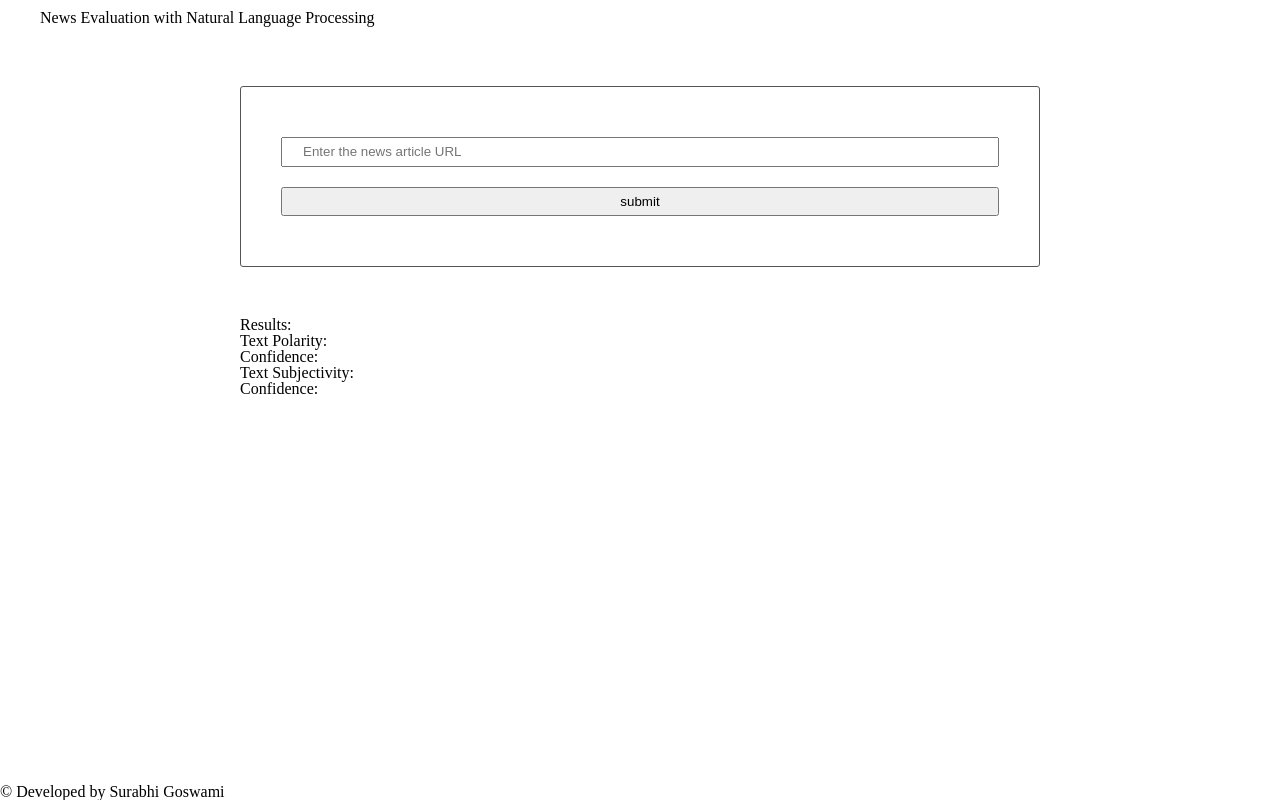
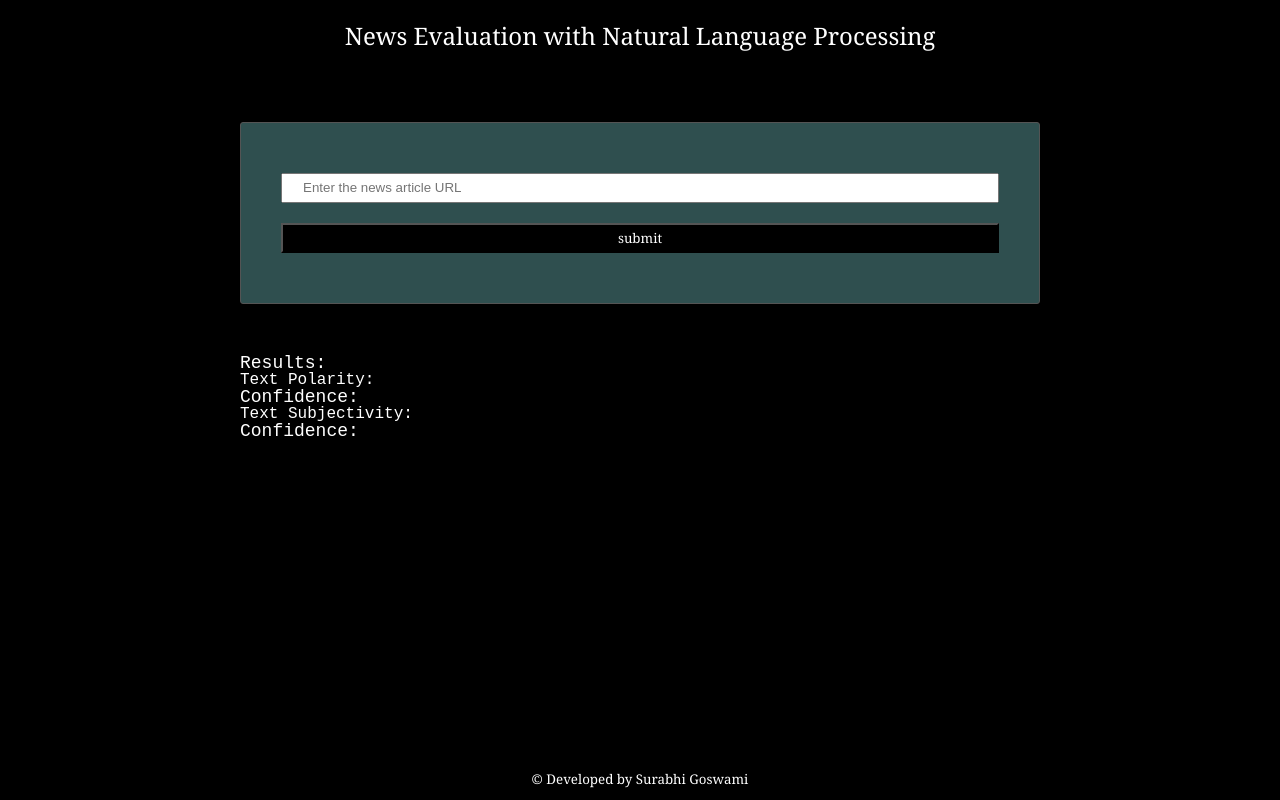
Before and after one commit to Surabhi-G/NewsEvaluationwithNLP, a website built with webpack: page src/client/views/index.html in a window 1280 px wide. Built offline with nearby package versions, Linux system fonts and the light colour scheme.

Commit message:
Styling done

```diff
--- a/src/client/styles/base.scss
+++ b/src/client/styles/base.scss
@@ -2,12 +2,22 @@ body {
     display: flex;
     flex-direction: column;
     min-height: 100vh;
+    font-size: 16px;
+    background-color: black;
 }
 
 main {
     flex: 2;
 }
+.results{
+    color: white;
+    font-size: large;
+    font-family: 'Courier New', Courier, monospace;
 
+    & h3{
+        font-size: medium;
+    }
+}
 section {
     max-width: 800px;
     margin: 50px auto;
--- a/src/client/styles/footer.scss
+++ b/src/client/styles/footer.scss
@@ -0,0 +1,11 @@
+@import url('base.scss');
+
+footer {
+    display: flex;
+    align-items: center;
+    justify-content: center;
+    padding: 1em 0em 1em 0em;
+    font-size: smaller;
+    font-family: Cambria, Cochin, Georgia, Times, 'Times New Roman', serif;
+    color: white;
+}
--- a/src/client/styles/form.scss
+++ b/src/client/styles/form.scss
@@ -1,9 +1,17 @@
+@import url('base.scss');
+
 form {
     border: 1px solid #545454;
     border-radius: 3px;
     padding: 40px;
+    background-color: darkslategray;
 }
 
+#submitButton{
+    color: white;
+    background-color: black;
+    font-family: Cambria, Cochin, Georgia, Times, 'Times New Roman', serif;
+}
 input {
     padding: 5px 20px;
     width: 100%;
--- a/src/client/styles/header.scss
+++ b/src/client/styles/header.scss
@@ -1,5 +1,11 @@
+@import url('base.scss');
+
 header {
     display: flex;
-    justify-content: space-between;
-    padding: 10px 40px;
+    align-items: center;
+    justify-content: center;
+    padding: 1em 0em 1em 0em;
+    font-size: x-large;
+    font-family: Cambria, Cochin, Georgia, Times, 'Times New Roman', serif;
+    color: white;
 }
--- a/src/client/views/index.html
+++ b/src/client/views/index.html
@@ -2,7 +2,7 @@
 <html lang="en" dir="ltr">
     <head>
         <meta charset="utf-8">
-        <title>News Evaluation with Natural Language Processing</title>
+        <title>News Evaluation with NLP</title>
     </head>
     <body>
         <header>
@@ -12,11 +12,11 @@
             <section>
                 <form class="" onsubmit="return Client.handleSubmit(event)">
                     <input id="newsurl" type="url" name="input" value=""  placeholder="Enter the news article URL">
-                    <input type="submit" name="" value="submit" onclick="return Client.handleSubmit(event)" onsubmit="return Client.handleSubmit(event)">
+                    <input id="submitButton" type="submit" name="" value="submit" onclick="return Client.handleSubmit(event)" onsubmit="return Client.handleSubmit(event)">
                 </form>
             <section>
-            <section>
-                <h3>Results:</h3>
+            <section class= "results">
+                <h2>Results:</h2>
                 <div id="results">
                     <ul>
                         <li>
--- a/src/server/index.js
+++ b/src/server/index.js
@@ -41,6 +41,7 @@ app.post('/NewsURL', (req, res) => {
     TextAPI.sentiment({ 'url': req.body.text,
     mode: 'Document'},
     function(error, response) {
+    console.log(response)
     res.send(response)    }
     );
 });
```
